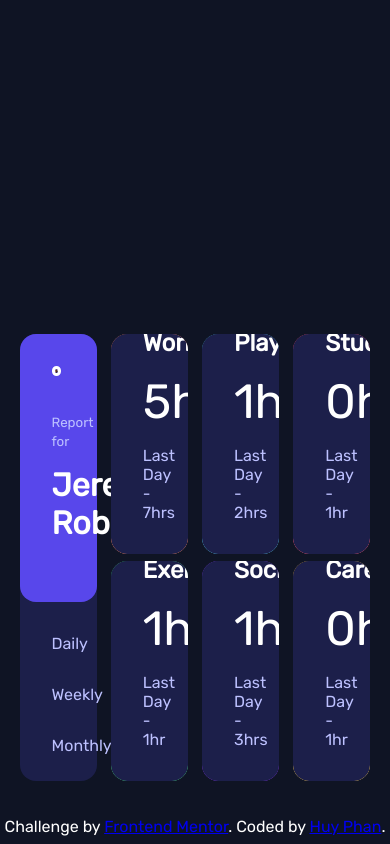
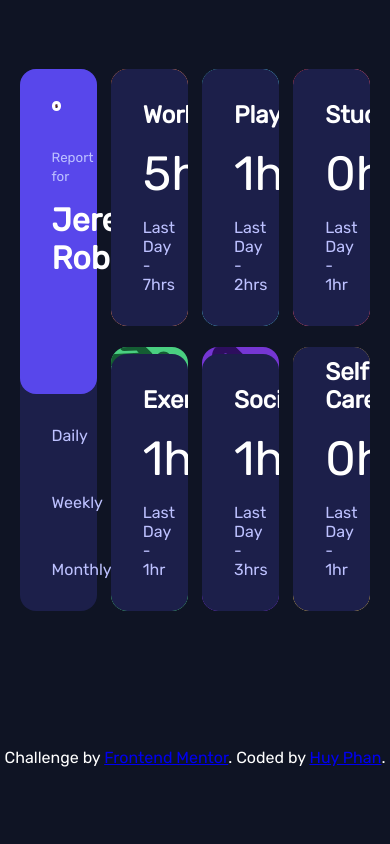
Before and after one commit to huyphan2210/time-tracking-dashboard-react, a React (Vite) app: page / in a window 390 px wide. Built offline with nearby package versions, Linux system fonts and the light colour scheme.

Commit message:
Mobile global css

```diff
--- a/src/index.css
+++ b/src/index.css
@@ -22,3 +22,13 @@ footer {
   position: fixed;
   bottom: 1vh;
 }
+
+@media screen and (max-aspect-ratio: 1) {
+  main {
+    aspect-ratio: auto;
+  }
+  footer {
+    position: static;
+    margin-bottom: 1vh;
+  }
+}
```
